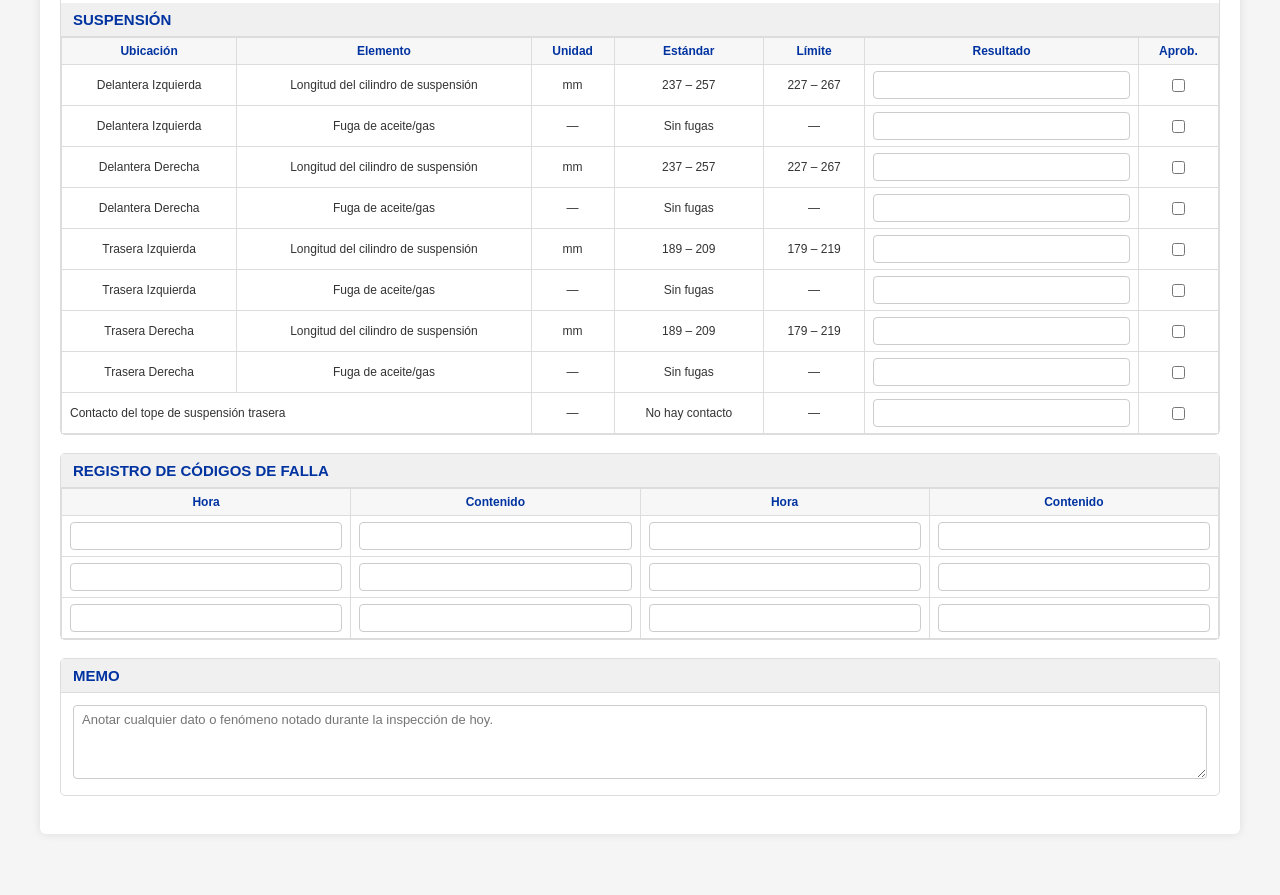
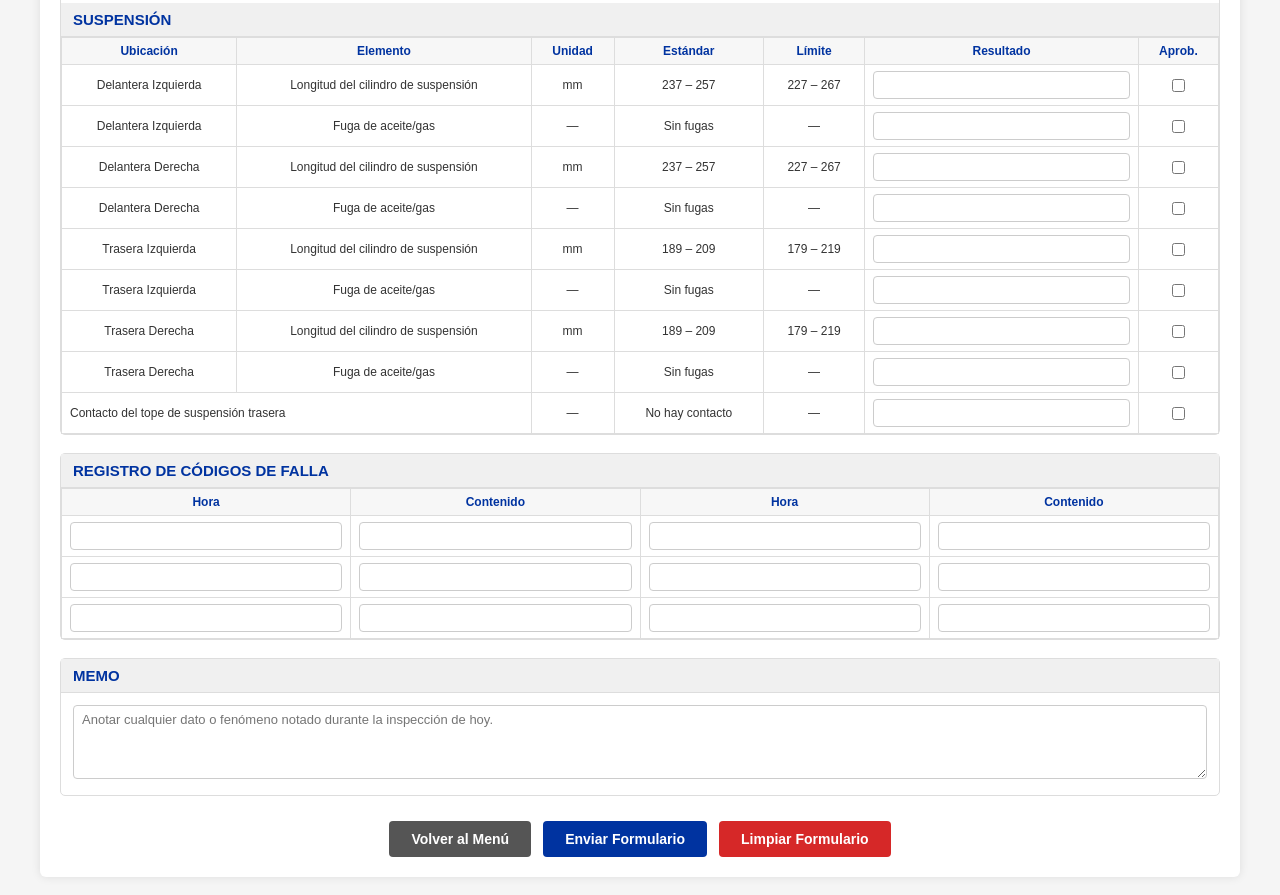
Before and after one commit to MNovacov/komatsu-forms, a website: page pm-clinic22.html in a window 1280 px wide. Shown: the part 3613-4508 px from the top of the page. Before the commit the page ends 4467 px from the top, so only its background shows below. Drawn offline with Linux system fonts and the light colour scheme.

```diff
--- a/pm-clinic22.html
+++ b/pm-clinic22.html
@@ -28,6 +28,46 @@
     .right{text-align:right}
     .nowrap{white-space:nowrap}
     .checkcell{width:36px}
+    .form-actions {
+  display: flex;
+  justify-content: center;
+  gap: 12px;
+  margin-top: 25px;
+}
+
+.btn {
+  background-color: #0033A0; /* Azul Komatsu */
+  color: white;
+  border: none;
+  padding: 10px 22px;
+  border-radius: 4px;
+  font-size: 14px;
+  font-weight: bold;
+  cursor: pointer;
+  transition: background-color 0.25s ease, transform 0.1s ease;
+}
+
+.btn:hover {
+  background-color: #001f63;
+  transform: scale(1.03);
+}
+
+.btn-back {
+  background-color: #555;
+}
+
+.btn-back:hover {
+  background-color: #333;
+}
+
+.btn[style*="background-color: #dc3545;"] {
+  background-color: #d62828 !important;
+}
+
+.btn[style*="background-color: #dc3545;"]:hover {
+  background-color: #a4161a !important;
+}
+
 </style>
 </head>
 <body>
@@ -913,6 +953,34 @@
   </div>
 </div>
 
+    <div id="message" class="hidden"></div>
+
+    <div class="form-actions">
+    <button
+        type="button"
+        class="btn btn-back"
+        onclick="location.href='index.html'">
+        Volver al Menú
+    </button>
+
+    <button
+        type="button"
+        class="btn"
+        onclick="submitPMClinicForm()">
+        Enviar Formulario
+    </button>
+
+    <button
+        type="button"
+        class="btn"
+        onclick="clearForm()"
+        style="background-color: #dc3545;">
+        Limpiar Formulario
+    </button>
+    </div>
+
+
+
     <script src="https://cdnjs.cloudflare.com/ajax/libs/html2pdf.js/0.10.1/html2pdf.bundle.min.js"></script>
     <script src="pm-clinic22.js"></script>
 
```
Also changed, not shown: js/pm-clinic22.js (+18 -10 lines).
